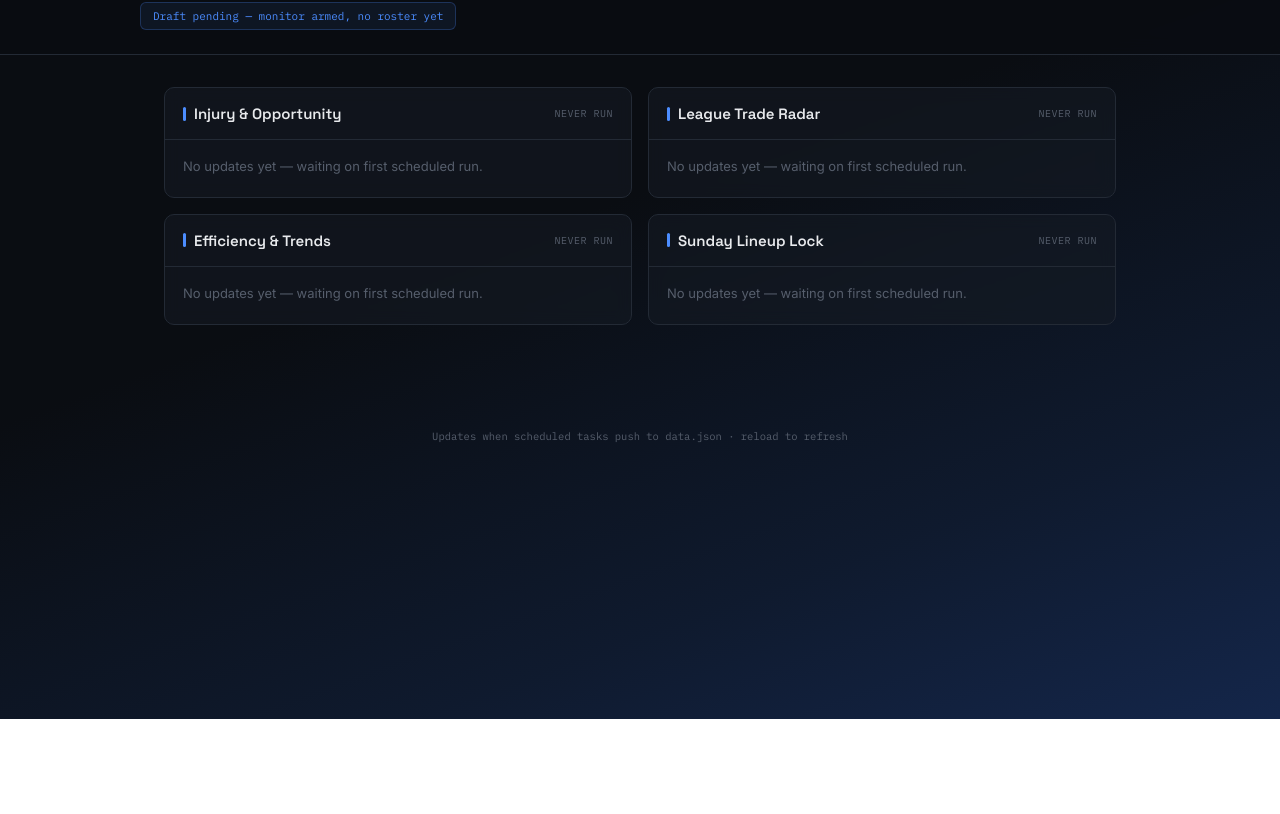
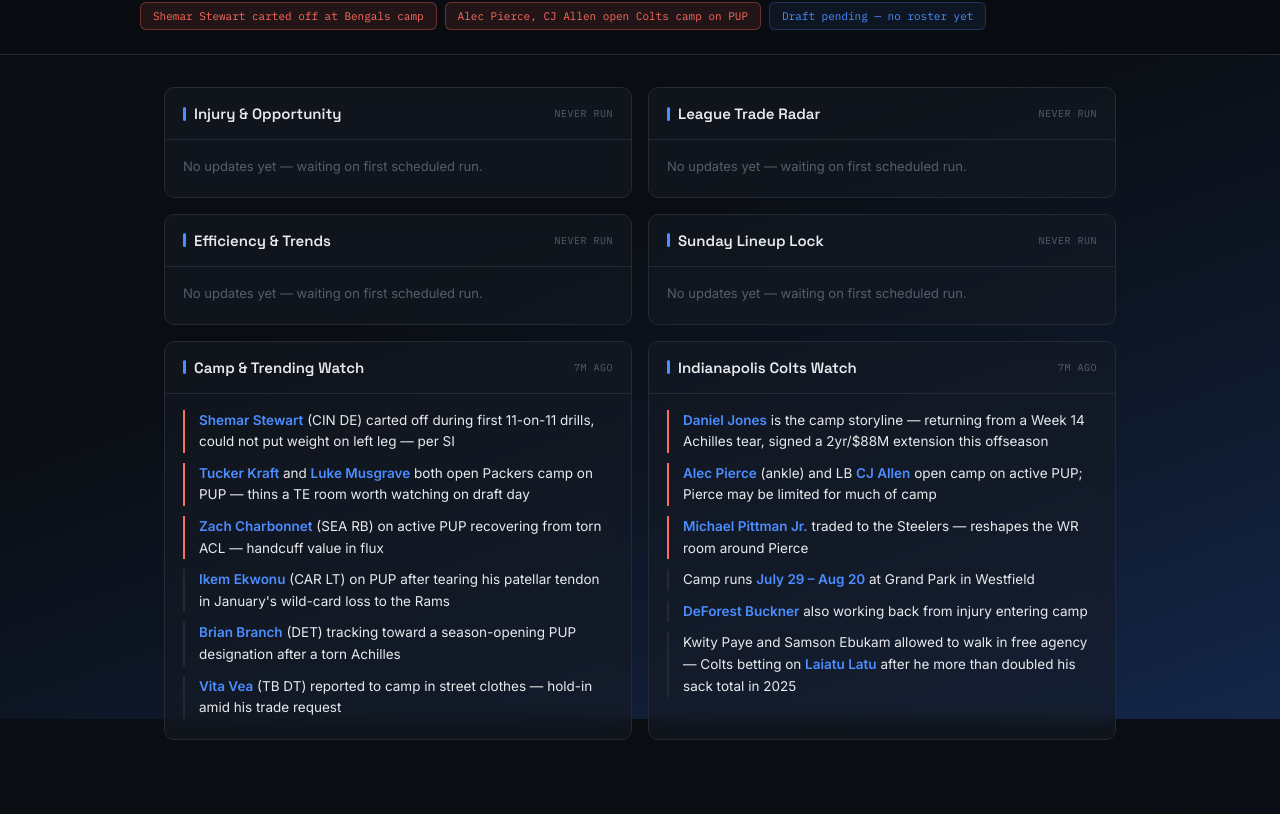
Before and after one commit to mohrn8/punishers-dashboard, a plain HTML site: page index.html in a window 1280 px wide. Shown: the part 81-895 px from the top of the page. Before the commit the page ends 800 px from the top, so only its background shows below. Drawn offline with Linux system fonts and the light colour scheme.

Commit message:
Add camp and Colts panels

```diff
--- a/data.json
+++ b/data.json
@@ -1,7 +1,9 @@
 {
-  "last_sync": "2026-07-29T03:11:57Z",
+  "last_sync": "2026-07-30T02:10:08Z",
   "ticker": [
-    { "text": "Draft pending — monitor armed, no roster yet", "hot": false }
+    { "text": "Shemar Stewart carted off at Bengals camp", "hot": true },
+    { "text": "Alec Pierce, CJ Allen open Colts camp on PUP", "hot": true },
+    { "text": "Draft pending — no roster yet", "hot": false }
   ],
   "sections": {
     "injury_radar": {
@@ -19,6 +21,28 @@
     "lineup_lock": {
       "updated": null,
       "items": []
+    },
+    "camp_watch": {
+      "updated": "2026-07-30T02:10:08Z",
+      "items": [
+        { "text": "<b>Shemar Stewart</b> (CIN DE) carted off during first 11-on-11 drills, could not put weight on left leg — per SI", "flag": true },
+        { "text": "<b>Tucker Kraft</b> and <b>Luke Musgrave</b> both open Packers camp on PUP — thins a TE room worth watching on draft day", "flag": true },
+        { "text": "<b>Zach Charbonnet</b> (SEA RB) on active PUP recovering from torn ACL — handcuff value in flux", "flag": true },
+        { "text": "<b>Ikem Ekwonu</b> (CAR LT) on PUP after tearing his patellar tendon in January's wild-card loss to the Rams", "flag": false },
+        { "text": "<b>Brian Branch</b> (DET) tracking toward a season-opening PUP designation after a torn Achilles", "flag": false },
+        { "text": "<b>Vita Vea</b> (TB DT) reported to camp in street clothes — hold-in amid his trade request", "flag": false }
+      ]
+    },
+    "colts_watch": {
+      "updated": "2026-07-30T02:10:08Z",
+      "items": [
+        { "text": "<b>Daniel Jones</b> is the camp storyline — returning from a Week 14 Achilles tear, signed a 2yr/$88M extension this offseason", "flag": true },
+        { "text": "<b>Alec Pierce</b> (ankle) and LB <b>CJ Allen</b> open camp on active PUP; Pierce may be limited for much of camp", "flag": true },
+        { "text": "<b>Michael Pittman Jr.</b> traded to the Steelers — reshapes the WR room around Pierce", "flag": true },
+        { "text": "Camp runs <b>July 29 – Aug 20</b> at Grand Park in Westfield", "flag": false },
+        { "text": "<b>DeForest Buckner</b> also working back from injury entering camp", "flag": false },
+        { "text": "Kwity Paye and Samson Ebukam allowed to walk in free agency — Colts betting on <b>Laiatu Latu</b> after he more than doubled his sack total in 2025", "flag": false }
+      ]
     }
   }
 }
--- a/index.html
+++ b/index.html
@@ -27,7 +27,6 @@
     font-family: 'Inter', sans-serif;
     min-height: 100vh;
   }
-
   header {
     border-bottom: 1px solid var(--border);
     padding: 24px 28px;
@@ -83,7 +82,6 @@
     70% { box-shadow: 0 0 0 8px rgba(76,141,255,0); }
     100% { box-shadow: 0 0 0 0 rgba(76,141,255,0); }
   }
-
   .ticker-row {
     max-width: 1000px;
     margin: 16px auto 0;
@@ -105,7 +103,6 @@
     border-color: rgba(255,107,94,0.35);
     color: var(--alert);
   }
-
   main {
     max-width: 1000px;
     margin: 0 auto;
@@ -117,7 +114,6 @@
   @media (max-width: 760px) {
     main { grid-template-columns: 1fr; }
   }
-
   .panel {
     background: var(--panel);
     backdrop-filter: blur(8px);
@@ -127,7 +123,6 @@
     transition: border-color 0.15s ease;
   }
   .panel:hover { border-color: var(--blue-dim); }
-
   .panel-head {
     display: flex;
     justify-content: space-between;
@@ -182,7 +177,6 @@
     color: var(--grey-dim);
     font-size: 13px;
   }
-
   footer {
     text-align: center;
     padding: 24px;
@@ -193,7 +187,6 @@
 </style>
 </head>
 <body>
-
 <header>
   <div class="header-row">
     <div class="brand">
@@ -206,19 +199,17 @@
   </div>
   <div class="ticker-row" id="ticker"></div>
 </header>
-
 <main id="panels"></main>
-
 <footer>Updates when scheduled tasks push to data.json &middot; reload to refresh</footer>
-
 <script>
 const PANEL_CONFIG = [
   { key: 'injury_radar', label: 'Injury & Opportunity' },
   { key: 'trade_radar', label: 'League Trade Radar' },
   { key: 'trend_tracker', label: 'Efficiency & Trends' },
   { key: 'lineup_lock', label: 'Sunday Lineup Lock' },
+  { key: 'camp_watch', label: 'Camp & Trending Watch' },
+  { key: 'colts_watch', label: 'Indianapolis Colts Watch' },
 ];
-
 function renderItems(items) {
   if (!items || !items.length) return '<div class="empty">No updates yet — waiting on first scheduled run.</div>';
   return '<ul>' + items.map(item => {
@@ -226,7 +217,6 @@
     return `<li class="${cls}">${item.text}</li>`;
   }).join('') + '</ul>';
 }
-
 function timeAgo(iso) {
   if (!iso) return '—';
   const diff = Date.now() - new Date(iso).getTime();
@@ -236,7 +226,6 @@
   if (hrs < 48) return hrs + 'h ago';
   return Math.round(hrs / 24) + 'd ago';
 }
-
 async function load() {
   let data = {};
   try {
@@ -245,14 +234,11 @@
   } catch (e) {
     data = {};
   }
-
   document.getElementById('sync-time').textContent = data.last_sync ? 'synced ' + timeAgo(data.last_sync) : 'no data yet';
-
   const ticker = document.getElementById('ticker');
   ticker.innerHTML = (data.ticker || []).map(t =>
     `<div class="pill ${t.hot ? 'hot' : ''}">${t.text}</div>`
   ).join('') || '<div class="pill">No alerts yet</div>';
-
   const main = document.getElementById('panels');
   main.innerHTML = PANEL_CONFIG.map(cfg => {
     const section = (data.sections && data.sections[cfg.key]) || {};
@@ -267,7 +253,6 @@
     `;
   }).join('');
 }
-
 load();
 </script>
 </body>
```
